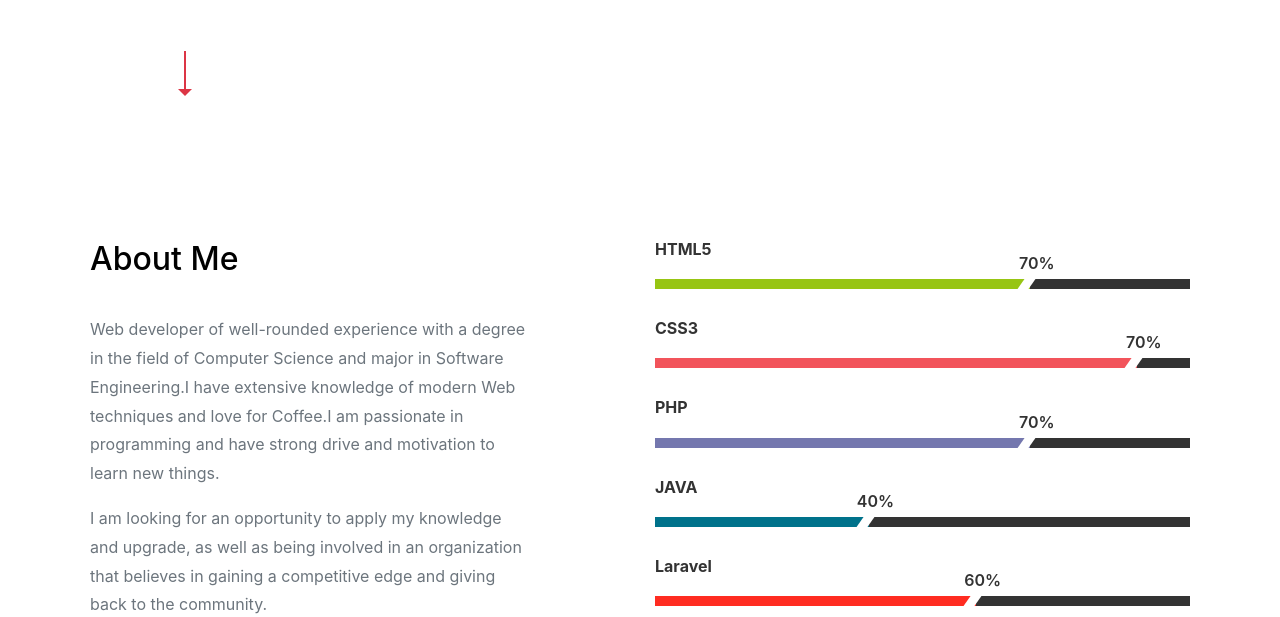
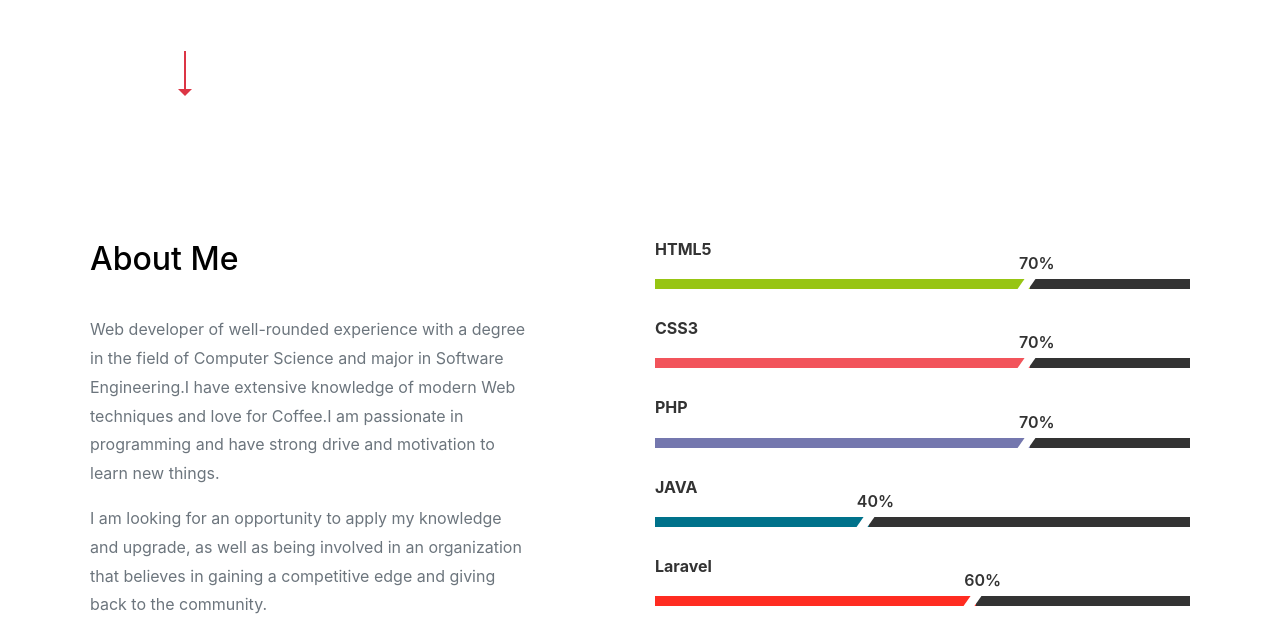
Before and after one commit to ashrafkamarudin/ashrafkamarudin.github.io, a plain HTML site: page index.html in a window 1280 px wide. Shown: the part 480-1097 px from the top of the page. Drawn offline with Linux system fonts and the light colour scheme.

Commit message:
Update index.html

```diff
--- a/index.html
+++ b/index.html
@@ -172,7 +172,7 @@
 
                         <h3 class="progress-title">CSS3</h3>
                         <div class="progress">
-                            <div class="progress-bar" style="width:90%; background:#f2545b;">
+                            <div class="progress-bar" style="width:70%; background:#f2545b;">
                                 <div class="progress-value">70%</div>
                             </div>
 						</div>
```
